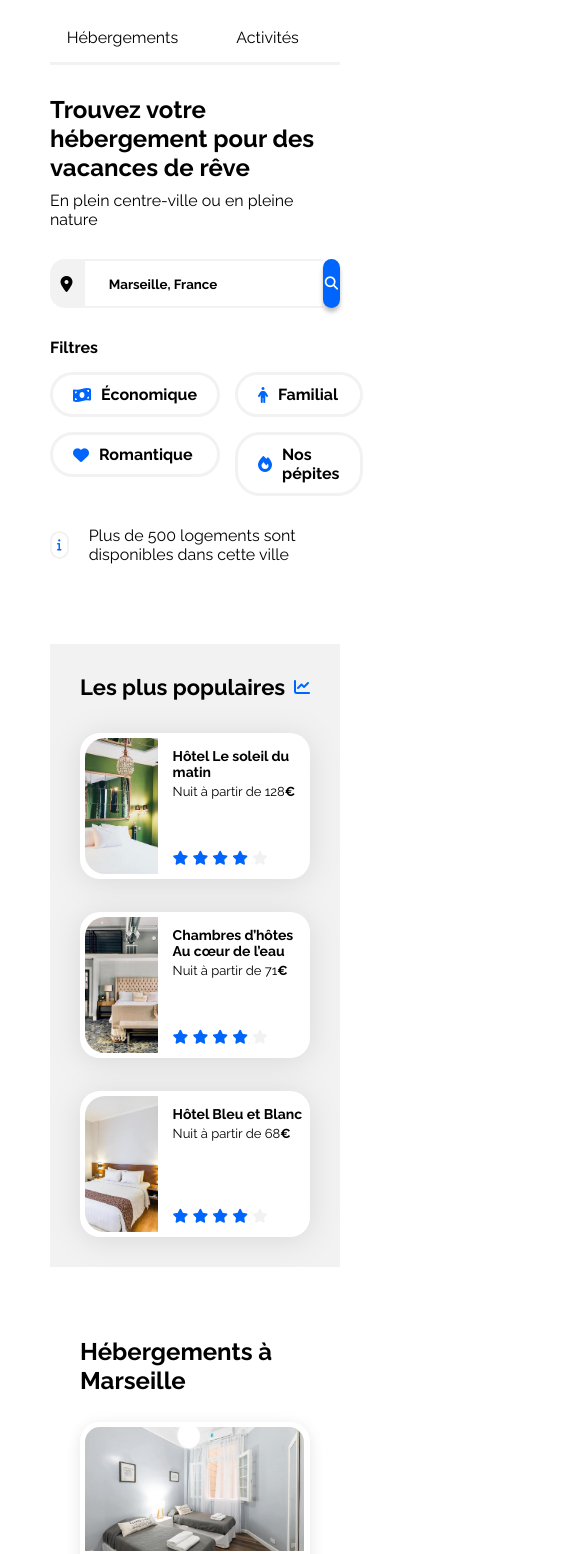
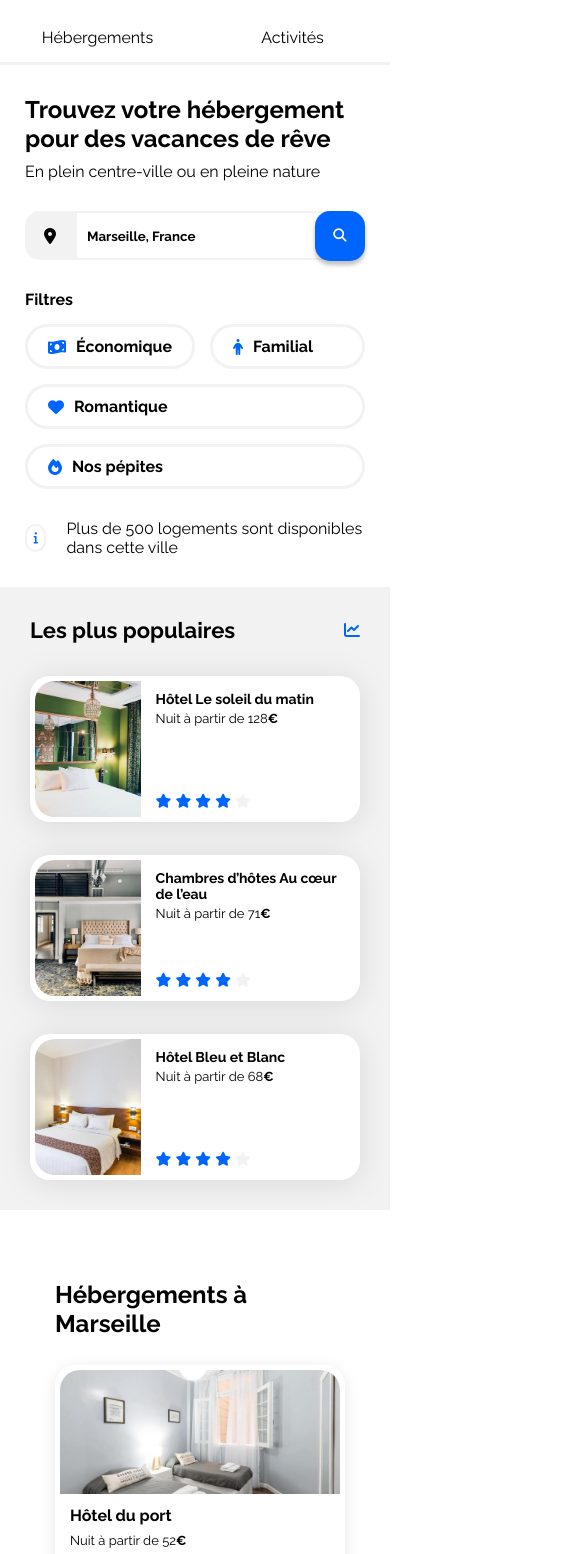
Before and after one commit to Wyllidev/OpenClassroomProjet3, a plain HTML site: page index.html in a window 390 px wide. Shown: the part 36-1590 px from the top of the page, 585 px wide, since content can reach past the window. Drawn offline with Linux system fonts and the light colour scheme.

Commit message:
modifications mentorat

```diff
--- a/css/style.css
+++ b/css/style.css
@@ -164,26 +164,26 @@ input::placeholder {
   background-color: white;
   border-radius: 20px;
   width: 100%;
+  padding: 5px;
 
 }
 
 .img-box {
-  width: 95%;
   height: 124px;
+  overflow: hidden;
 }
 
 .card-marseille img {
   border-top-left-radius: 20px;
   border-top-right-radius: 20px;
   width: 100%;
-  border: 5px solid #FFFF;
   object-fit: cover;
   height: 100%;
+
 
 }
 
 .card-text {
-  padding-left: 10px;
   font-size: 13px;
   display: flex;
   flex-direction: column;
@@ -191,9 +191,13 @@ input::placeholder {
   margin-top: 12px;
 }
 
-.cards-rating {
+
+.hebergements-marseille-description {
+  display: flex;
+  flex-direction: column;
   padding-left: 10px;
-  padding: 8px 0px 15px 15px;
+  padding-bottom: 10px;
+  gap: 8px;
 }
 
 .fa-xs {
@@ -396,15 +400,16 @@ a {
 
 .footer {
   display: flex;
-  gap: 275px;
+  gap: 20px;
   background-color: #F2F2F2;
-  padding: 20px 0px 20px 20px;
+  padding: 20px;
 }
 
 .footer-content {
   display: flex;
   flex-direction: column;
   gap: 10px;
+  flex: 1;
 }
 
 .footer-title {
@@ -461,10 +466,6 @@ a {
   }
 
 
-  .footer {
-    gap: 130px;
-  }
-
 
   .description {
     display: flex;
@@ -488,7 +489,11 @@ a {
     flex-direction: column;
     align-items: center;
     gap: 30px;
-    margin-bottom: 30px;
+    margin: 0px -25px 30px -25px;
+  }
+
+  body {
+    padding: 15px 25px;
   }
 
   .menu {
@@ -525,13 +530,28 @@ a {
 
   .button {
     border-radius: 15px;
-    width: 9%;
-    box-shadow: 0px 4px 4px rgba(0, 0, 0, 0.25)
+    width: 50px;
+    height: 50px;
+    box-shadow: 0px 4px 4px rgba(0, 0, 0, 0.25);
+    position: absolute;
+    top: 0;
+    right: 0;
+  }
+
+  .vector {
+    min-width: 50px;
+  }
+
+  .search-bar {
+    position: relative;
   }
 
   input {
     width: 100%;
     border-right: none;
+    padding: 0px 60px 0px 10px;
+    border-top-right-radius: 20px;
+    border-bottom-right-radius: 20px;
   }
 
   .filter {
@@ -540,14 +560,19 @@ a {
   }
 
   .list-filter {
-    display: grid;
-    grid-template-columns: repeat(2, 1fr);
+    display: flex;
     align-self: center;
     width: 100%;
+    flex-wrap: wrap;
   }
 
-  .hebergements {
-    background-color: initial !important;
+  .list-filter a {
+    flex: 1;
+    white-space: nowrap;
+  }
+
+  .hebergements-and-populaires .hebergements {
+    background-color: initial;
     width: 100%;
     order: 2;
   }
@@ -563,16 +588,19 @@ a {
     width: 100%;
   }
 
-  .populaires {
+  .hebergements-and-populaires .populaires {
     width: 100%;
     order: 1;
-    border-radius: initial !important;
+    border-radius: initial;
+    margin: 0 -25px;
+    width: calc(100% + 50px);
   }
 
   .populaires-cards {
     display: flex;
     flex-direction: column;
   }
+
 
   .populaires-cards a {
     width: 100%;
--- a/index.html
+++ b/index.html
@@ -86,6 +86,7 @@
                             <div class="img-box">
                                 <img src="./images/hebergements/fred-kleber.jpg" alt="Photo de la chambre d'hôtel">
                             </div>
+                            <div class="hebergements-marseille-description">
                                 <div class="card-text">
                                     <h3 class="card-title">Hôtel du port</h3>
                                     <p class="card-subtitle">Nuit à partir de 52<span class="euro">€</span></p>
@@ -97,6 +98,7 @@
                                     <i class="fa-xs fa-solid fa-star" aria-hidden="true"></i>
                                     <i class="fa-xs fa-solid fa-star neutral-star" aria-hidden="true"></i>
                                     <span class="sr-only">Note de 4 sur 5</span>
+                                </div>
                             </div>
 
                         </article>
@@ -354,7 +356,6 @@
                 </div>
             </div>
         </footer>
-        </main>
     </div>
 </body>
 
```
Lines whose indentation alone changed are shown as unchanged.
